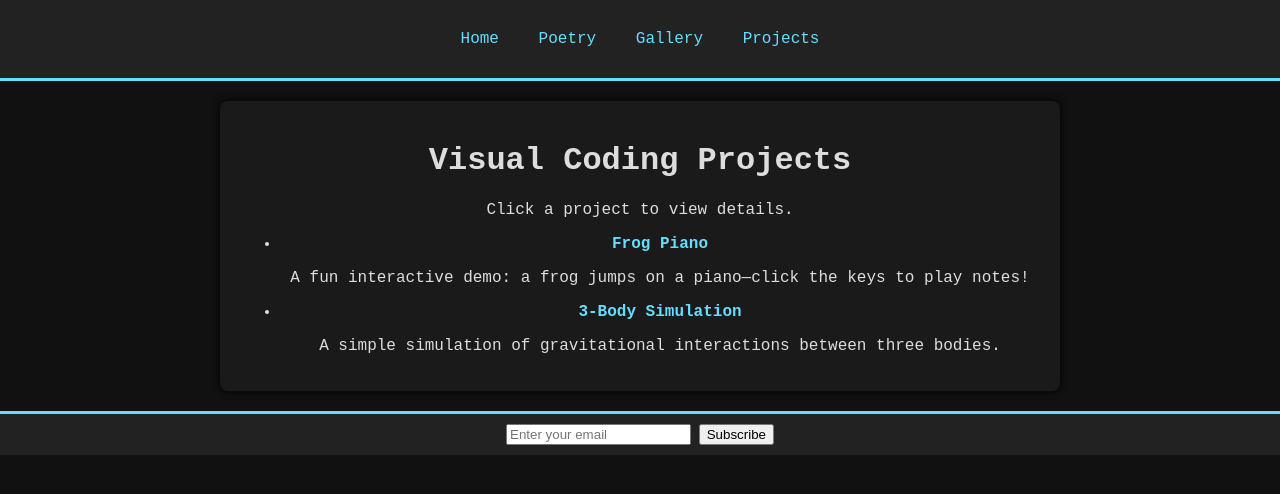
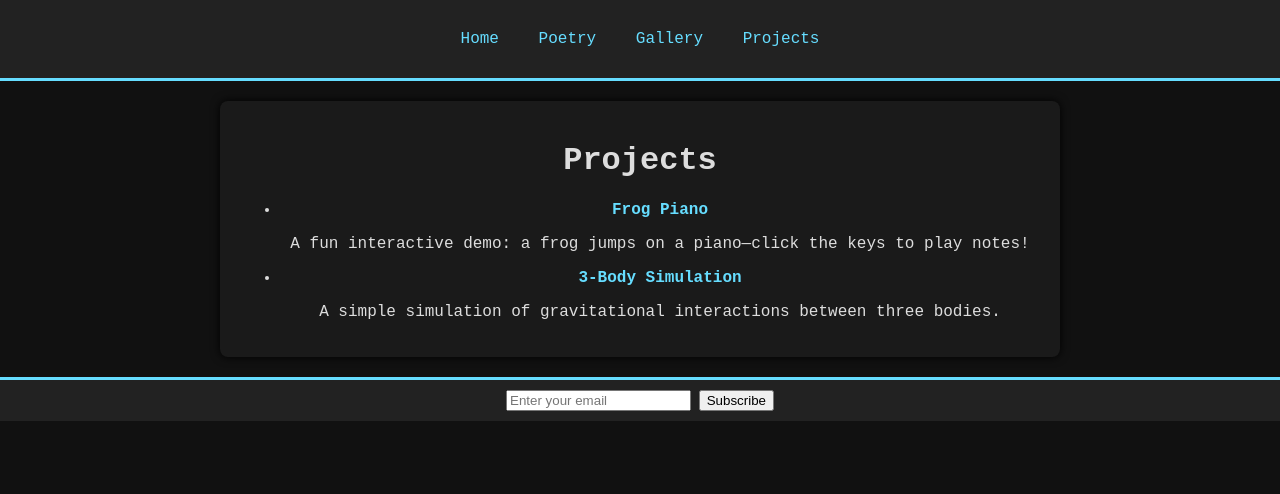
Before and after one commit to Lxsoftroxs/Lxsoftroxs.github.io, a Jekyll site: the page built from projects.html, in a window 1280 px wide. Shown: the top 494 px of the page. Built offline with Jekyll 4.4.1, drawn with Linux system fonts in a browser that asks for light colours.

Commit message:
Update projects.html

```diff
--- a/projects.html
+++ b/projects.html
@@ -1,9 +1,9 @@
 ---
 layout: default
 title: "Projects"
+permalink: /projects/
 ---
-<h1>Visual Coding Projects</h1>
-<p>Click a project to view details.</p>
+<h1>Projects</h1>
 <ul>
   {% for project in site.projects %}
     <li>
```
